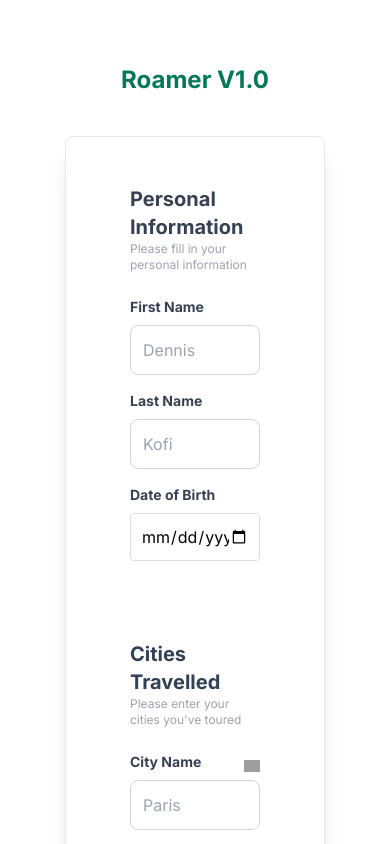
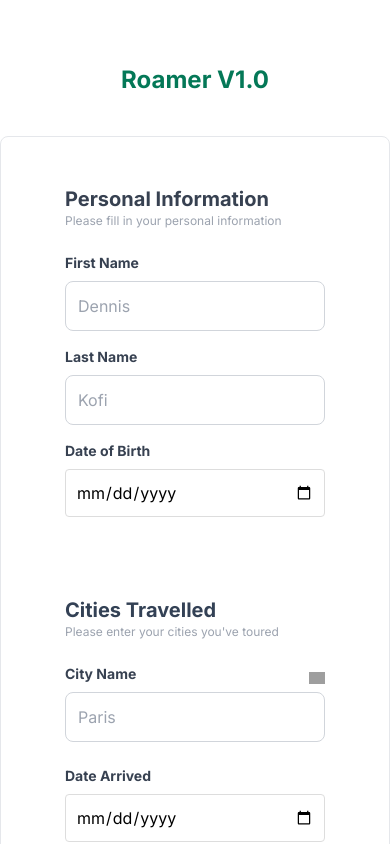
Before and after one commit to f15c0/roamer, a Next.js app: page / in a window 390 px wide. Shown: the top 844 px of the page. Built offline with nearby package versions, Linux system fonts and the light colour scheme; grey boxes are pictures that could not be loaded.

Commit message:
Mobile Responsive

```diff
--- a/src/app/components/Form.js
+++ b/src/app/components/Form.js
@@ -51,7 +51,7 @@ const Form = () => {
   };
 
   return (
-    <div className="w-8/12 mx-auto my-10 p-8 bg-white border border-gray-200 rounded-lg shadow-xl px-6">
+    <div className="md:w-8/12 mx-auto my-10 p-8 bg-white border border-gray-200 rounded-lg shadow-xl px-6">
       <form onSubmit={handleSubmit}>
         <div className="grid grid-cols-1 md:grid-cols-2 gap-4 md:gap-28 px-10 pt-4">
           {/* Personal Information Section */}
```
